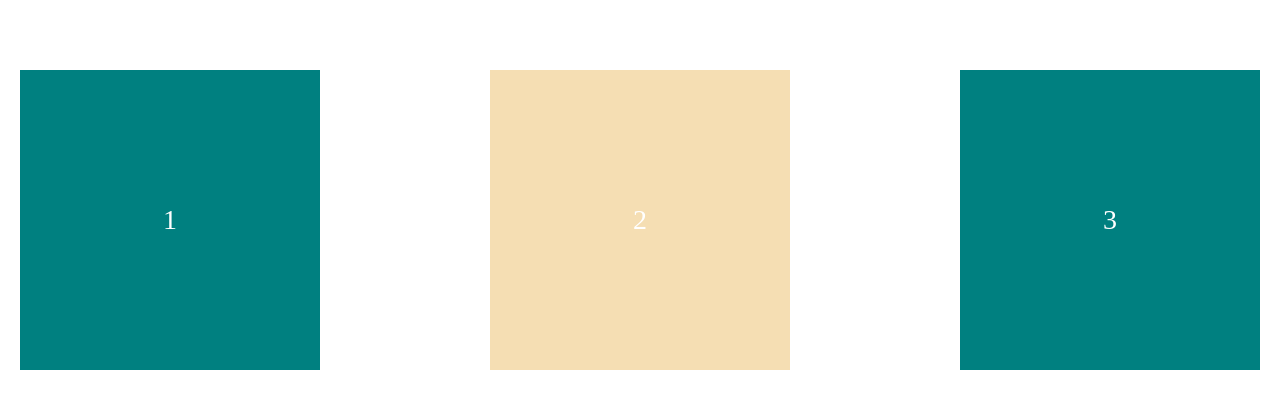
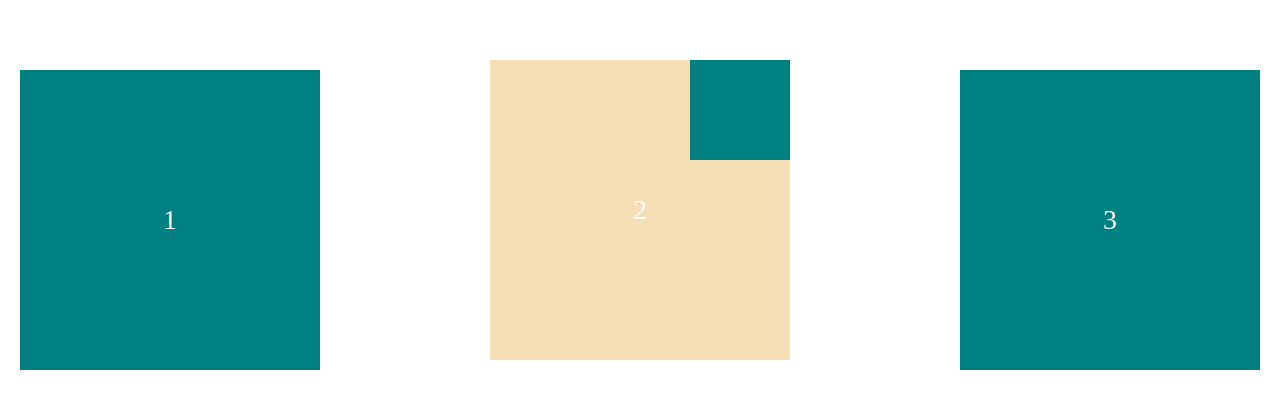
Before and after one commit to hwacho9/kokoa-clone, a plain HTML site: page 2023_NEW/ex3.html in a window 1280 px wide. Shown: the part 200-608 px from the top of the page. Drawn offline with Linux system fonts and the light colour scheme.

Commit message:
challenge6

```diff
--- a/2023_NEW/ex3.html
+++ b/2023_NEW/ex3.html
@@ -20,13 +20,26 @@
                 background-color: teal;
             }
             #second {
+                position: relative;
+                top: -10px;
                 background-color: wheat;
+            }
+            .green {
+                background-color: teal;
+                height: 100px;
+                width: 100px;
+                position: absolute;
+                top: 0px;
+                right: 0px;
             }
         </style>
     </head>
     <body>
         <div>1</div>
-        <div id="second">2</div>
+        <div id="second">
+            2
+            <div class="green"></div>
+        </div>
         <div>3</div>
     </body>
 </html>
--- /dev/null
+++ b/2023챌린지/day6/styles.css
@@ -0,0 +1,30 @@
+body {
+    height: 100vh;
+    background-color: #ff6347;
+    justify-content: center;
+    align-items: center;
+    display: flex;
+}
+
+#outer {
+    height: 500px;
+    width: 500px;
+    background-color: #f5deb3;
+    display: flex;
+    flex-direction: column;
+    justify-content: space-evenly;
+    align-items: center;
+    border: 5px solid black;
+}
+
+.green {
+    background-color: #008080;
+    height: 100px;
+    width: 100px;
+    border: 5px solid white;
+}
+
+.center {
+    width: 420px;
+    border: 5px dashed white;
+}
```
Also changed, not shown: 2023챌린지/day6/home.html (added, +13 -0 lines).
